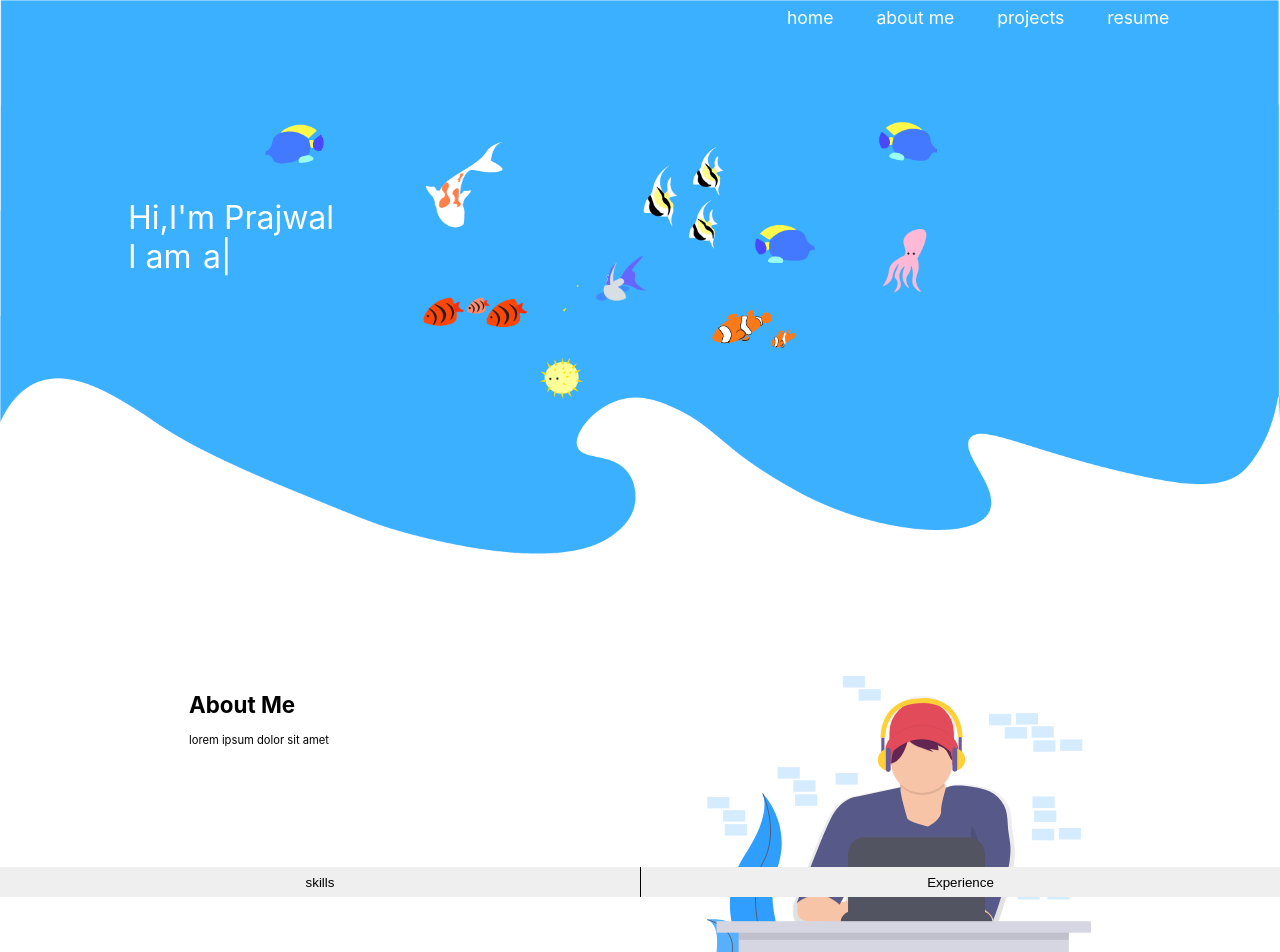
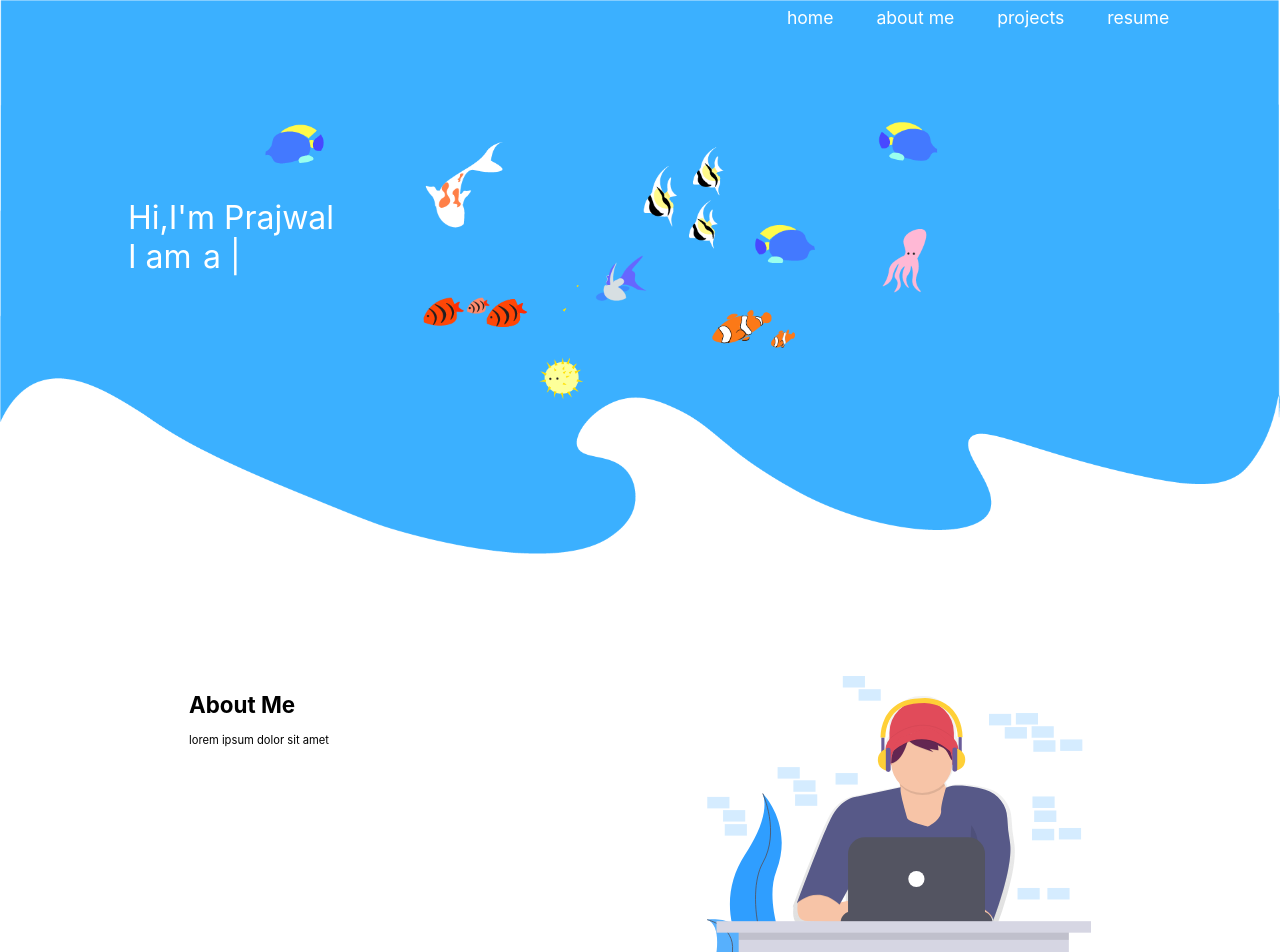
Before and after one commit to prajwalr308/portfolio-v2, a React (Create React App) app: page / in a window 1280 px wide. Shown: the top 952 px of the page. After the commit the page ends 800 px from the top, so only its background shows below. Built offline with nearby package versions, Linux system fonts and the light colour scheme.

Commit message:
skills and exp postion fix

```diff
--- a/src/App.css
+++ b/src/App.css
@@ -6,7 +6,7 @@ html,body{
 
   margin: 0;
   padding: 0;
-
+position: fixed;
 }
 
 .img{
--- a/src/components/navbar/Navbar.css
+++ b/src/components/navbar/Navbar.css
@@ -4,7 +4,7 @@
   margin-top: 0%;
 
   margin-left: 55%;
-  position: fixed;
+
 
   color: rgb(255, 255, 255);
   background-color: rgb(146, 206, 255);
@@ -20,10 +20,10 @@
   margin-top: 10%;
 }
 .navbar__menu {
-  position: fixed;
+
   z-index: 8;
-  margin-top: 0%;
-  margin-left: 73%;
+margin-left: 91%;
+
 }
 .container {
   display: inline-block;
--- a/src/components/skills/Skill.css
+++ b/src/components/skills/Skill.css
@@ -1,11 +1,12 @@
 .skill {
   margin-top: 20%;
+  width: 100%;
 }
 .skill__buttons button{
  height: 30px;
 }
 .skill__buttons__skills {
-    outline:none;
+  outline:none;
   border: none;
   position: absolute;
   left: 0;
@@ -17,7 +18,6 @@
   outline: none;
   border-left: 1px solid black;
   position: absolute;
-
   right: 0;
   width: 50%;
 }
@@ -40,5 +40,31 @@
     width: 50%;
     border-bottom: 2px solid rgb(0, 153, 255);
   }
-@media only screen and (min-width: 320px) {
+@media only screen and (min-width: 768px) {
+    .skill {
+        margin-top: 30%;
+      }
+    .skill__buttons__skills {
+        position:relative;
+        width: 20%;
+    }
+    .skill__buttons__exp{
+        position:relative;
+
+        width: 20%;
+    }
+    .skill__buttons__skills--selected {
+        position:relative;
+        width: 20%;
+    }
+    .skill__buttons__exp--selected{
+        position:relative;
+
+        width: 20%;
+    }
+    .skill__buttons{
+
+        display:flex;
+        justify-content:center;
+    }
 }
```
